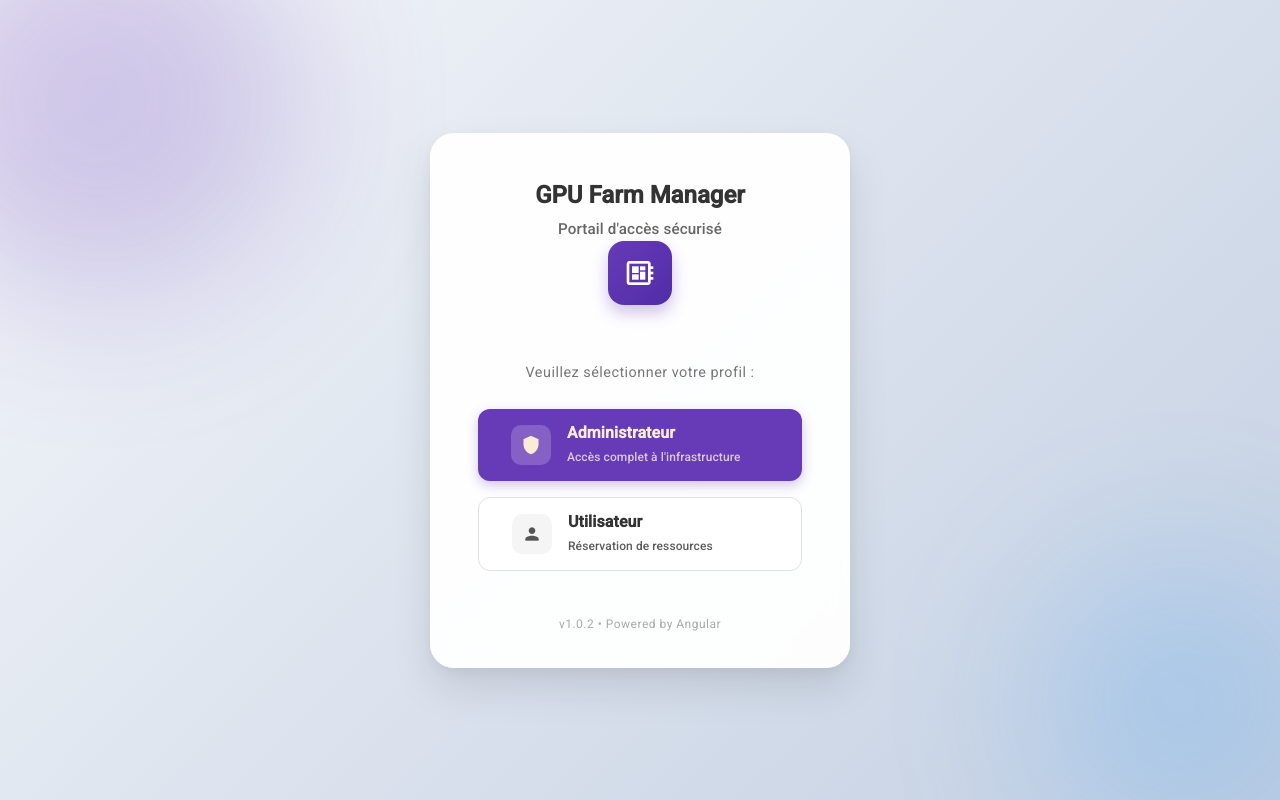
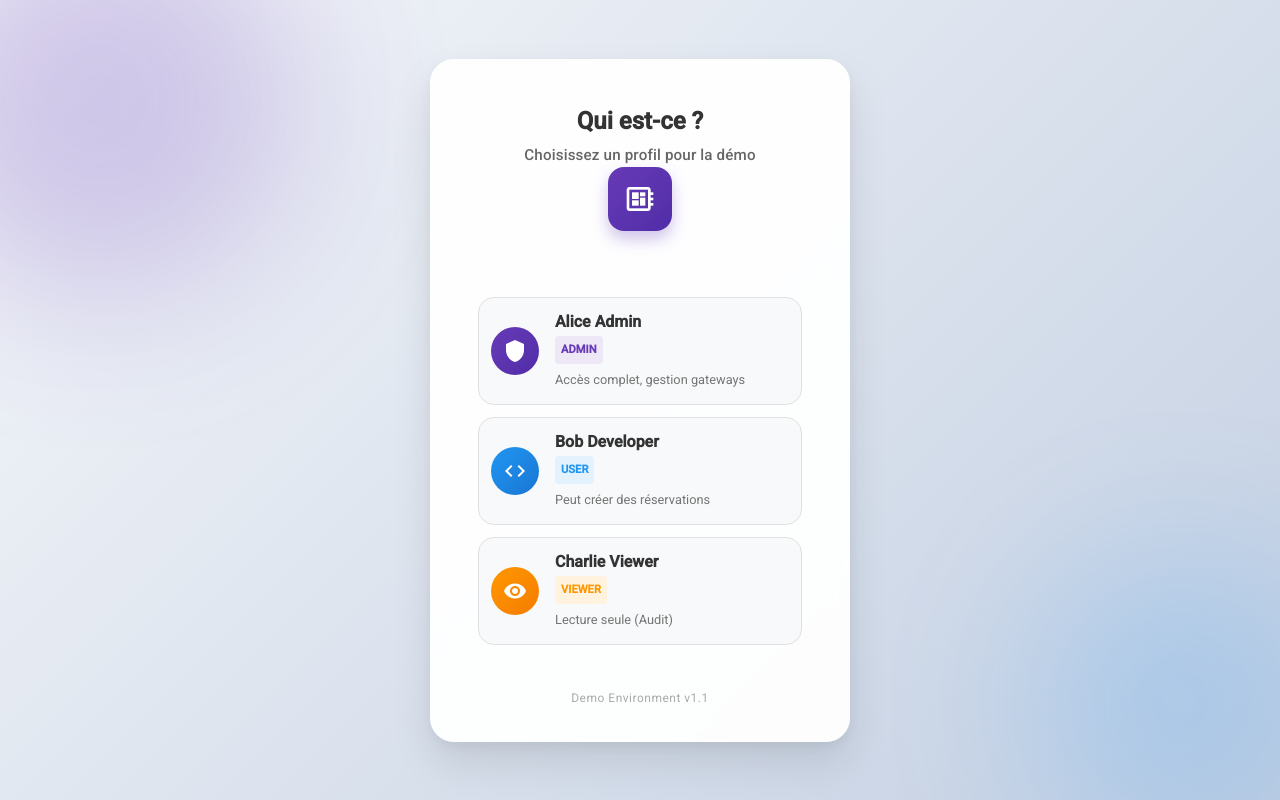
Before and after one commit to AlastorZaul/FemeGPU, an Angular app: page /login in a window 1280 px wide. Built offline with nearby package versions, Linux system fonts and the light colour scheme.

Commit message:
maj login avec gestion des rôles

```diff
--- a/src/app/app.routes.ts
+++ b/src/app/app.routes.ts
@@ -3,7 +3,6 @@ import {LayoutComponent} from './layout/layout.component';
 import {DashboardComponent} from './pages/dashboard/dashboard.component';
 import {NodeListComponent} from './pages/node-list/node-list.component';
 import {LoginComponent} from './pages/login/login.component';
-import {authGuard} from './services/auth.guard';
 import {GatewayManagementComponent} from './pages/gateway-management/gateway-management.component';
 import {NamespaceCreatorComponent} from './pages/namespace-creator/namespace-creator.component';
 import {ReservationListComponent} from './pages/reservation-list/reservation-list.component';
@@ -15,36 +14,51 @@ export const routes: Routes = [
   {
     path: '',
     component: LayoutComponent,
-    canActivate: [authGuard],
+    // Le layout de base reste protégé par le guard simple ou roleGuard
     children: [
       { path: '', redirectTo: 'dashboard', pathMatch: 'full' },
-      // On ajoute la donnée "breadcrumb" à chaque route
+      // Accessible à tout le monde connecté
       {
         path: 'dashboard',
         component: DashboardComponent,
         data: { breadcrumb: 'Dashboard' }
       },
+      // --- ZONES SÉCURISÉES ---
       {
-        path: 'node-list',
-        loadComponent: () => import('./pages/node-list/node-list.component').then(m => m.NodeListComponent),
-        canActivate: [roleGuard],
-        data: { roles: ['ADMIN', 'USER'], breadcrumb: 'Node List' }
+        path: 'nodes',
+        component: NodeListComponent,
+        canActivate: [roleGuard], // <--- Protection active
+        data: {
+          breadcrumb: 'Nodes',
+          roles: ['ADMIN', 'USER'] // Admin et User peuvent voir
+        }
+      },
+      {
+        path: 'gateways',
+        component: GatewayManagementComponent,
+        canActivate: [roleGuard], // <--- Protection active
+        data: {
+          breadcrumb: 'Gateways',
+          roles: ['ADMIN'] // SEUL L'ADMIN PEUT VOIR
+        }
       },
       {
         path: 'create-namespace',
         component: NamespaceCreatorComponent,
-        data: { breadcrumb: 'Créer un Namespace' }
+        canActivate: [roleGuard],
+        data: {
+          breadcrumb: 'Créer un Namespace',
+          roles: ['ADMIN', 'USER']
+        }
       },
       {
         path: 'reservations',
         component: ReservationListComponent,
-        data: { breadcrumb: 'Réservations Actives' }
-      },
-      {
-        path: 'gateway-management',
-        loadComponent: () => import('./pages/gateway-management/gateway-management.component').then(m => m.GatewayManagementComponent),
-        canActivate: [roleGuard], // Protection RBAC active !
-        data: { roles: ['ADMIN'], breadcrumb: 'Gateways' } // Seul un ADMIN peut entrer
+        canActivate: [roleGuard],
+        data: {
+          breadcrumb: 'Réservations Actives',
+          roles: ['ADMIN', 'USER']
+        }
       },
       { path: 'applications',
         component: ApplicationListComponent,
--- a/src/app/layout/layout.component.html
+++ b/src/app/layout/layout.component.html
@@ -47,7 +47,6 @@
         <mat-icon>logout</mat-icon>
         <span>Déconnexion</span>
       </a>
-
       <div class="user-profile">
         <mat-icon>account_circle</mat-icon>
         <span class="username">{{ authService.currentUser()?.username }}</span>
--- a/src/app/pages/login/login.component.html
+++ b/src/app/pages/login/login.component.html
@@ -1,51 +1,38 @@
 <div class="login-wrapper">
   <div class="bg-shape shape-1"></div>
   <div class="bg-shape shape-2"></div>
-  <div class="bg-shape shape-3"></div>
 
   <mat-card class="login-card">
     <mat-card-header class="login-header">
       <div class="logo-container">
         <mat-icon>developer_board</mat-icon>
       </div>
-      <mat-card-title>GPU Farm Manager</mat-card-title>
-      <mat-card-subtitle>Portail d'accès sécurisé</mat-card-subtitle>
+      <mat-card-title>Qui est-ce ?</mat-card-title>
+      <mat-card-subtitle>Choisissez un profil pour la démo</mat-card-subtitle>
     </mat-card-header>
 
     <mat-card-content>
-      <div class="login-actions">
-        <p class="instruction-text">Veuillez sélectionner votre profil :</p>
-
-        <button mat-flat-button class="role-button admin-btn" (click)="loginAs('ADMIN')">
-          <div class="btn-content">
-            <div class="icon-box">
-              <mat-icon>shield</mat-icon>
+      <div class="user-grid">
+        @for (user of users; track user.username) {
+          <button class="user-card-btn" (click)="login(user)">
+            <div class="avatar-circle" [ngClass]="user.roles[0].toLowerCase()">
+              <mat-icon>{{ user.icon }}</mat-icon>
             </div>
-            <div class="text-box">
-              <span class="role-title">Administrateur</span>
-              <span class="role-desc">Accès complet à l'infrastructure</span>
+            <div class="user-info">
+              <span class="name">{{ user.username }}</span>
+              <span class="role-badge" [ngClass]="user.roles[0].toLowerCase()">
+                {{ user.roles[0] }}
+              </span>
+              <span class="desc">{{ user.description }}</span>
             </div>
-          </div>
-          <mat-icon class="arrow">arrow_forward</mat-icon>
-        </button>
-
-        <button mat-stroked-button class="role-button user-btn" (click)="loginAs('USER')">
-          <div class="btn-content">
-            <div class="icon-box">
-              <mat-icon>person</mat-icon>
-            </div>
-            <div class="text-box">
-              <span class="role-title">Utilisateur</span>
-              <span class="role-desc">Réservation de ressources</span>
-            </div>
-          </div>
-          <mat-icon class="arrow">arrow_forward</mat-icon>
-        </button>
+            <mat-icon class="chevron">chevron_right</mat-icon>
+          </button>
+        }
       </div>
     </mat-card-content>
 
     <mat-card-footer>
-      <span class="version">v1.0.2 &bull; Powered by Angular</span>
+      <span class="version">Demo Environment v1.1</span>
     </mat-card-footer>
   </mat-card>
 </div>
--- a/src/app/pages/login/login.component.scss
+++ b/src/app/pages/login/login.component.scss
@@ -219,3 +219,95 @@ mat-card-footer {
     color: #aaa;
   }
 }
+
+.user-grid {
+  display: flex;
+  flex-direction: column;
+  gap: 12px;
+  margin-top: 10px;
+}
+
+.user-card-btn {
+  display: flex;
+  align-items: center;
+  width: 100%;
+  background: #f8f9fa;
+  border: 1px solid #e0e0e0;
+  border-radius: 16px;
+  padding: 12px;
+  cursor: pointer;
+  transition: all 0.2s ease;
+  text-align: left;
+
+  &:hover {
+    background: #fff;
+    border-color: #673ab7; // Primary color
+    transform: translateY(-2px);
+    box-shadow: 0 4px 12px rgba(0,0,0,0.08);
+
+    .chevron {
+      opacity: 1;
+      transform: translateX(0);
+    }
+  }
+}
+
+.avatar-circle {
+  width: 48px;
+  height: 48px;
+  border-radius: 50%;
+  display: flex;
+  align-items: center;
+  justify-content: center;
+  margin-right: 16px;
+  flex-shrink: 0;
+
+  mat-icon { font-size: 24px; width: 24px; height: 24px; color: white; }
+
+  // Couleurs selon le rôle
+  &.admin { background: linear-gradient(135deg, #673ab7, #512da8); }
+  &.user { background: linear-gradient(135deg, #2196f3, #1976d2); }
+  &.viewer { background: linear-gradient(135deg, #ff9800, #f57c00); }
+}
+
+.user-info {
+  flex-grow: 1;
+  display: flex;
+  flex-direction: column;
+
+  .name {
+    font-weight: 600;
+    font-size: 1rem;
+    color: #333;
+    display: flex;
+    align-items: center;
+    gap: 8px;
+  }
+
+  .role-badge {
+    font-size: 0.7rem;
+    padding: 2px 6px;
+    border-radius: 4px;
+    font-weight: bold;
+    text-transform: uppercase;
+    width: fit-content;
+    margin-top: 2px;
+    margin-bottom: 4px;
+
+    &.admin { background: #ede7f6; color: #673ab7; }
+    &.user { background: #e3f2fd; color: #2196f3; }
+    &.viewer { background: #fff3e0; color: #ff9800; }
+  }
+
+  .desc {
+    font-size: 0.8rem;
+    color: #757575;
+  }
+}
+
+.chevron {
+  color: #bdbdbd;
+  opacity: 0;
+  transform: translateX(-10px);
+  transition: all 0.2s ease;
+}
--- a/src/app/pages/login/login.component.ts
+++ b/src/app/pages/login/login.component.ts
@@ -1,24 +1,25 @@
 import {Component, inject} from '@angular/core';
-import {AuthService} from '../../services/auth.service'; // Importer AuthService
-import {FormsModule} from '@angular/forms';
+import {CommonModule} from '@angular/common';
 import {MatCardModule} from '@angular/material/card';
-import {MatFormFieldModule} from '@angular/material/form-field';
-import {MatInputModule} from '@angular/material/input';
 import {MatButtonModule} from '@angular/material/button';
-import {MatIcon} from '@angular/material/icon';
-import {UserRole} from '../../models/user.model';
+import {MatIconModule} from '@angular/material/icon';
+import {AuthService} from '../../services/auth.service';
+import {UserProfile} from '../../models/user.model';
 
 @Component({
   selector: 'app-login',
   standalone: true,
-  imports: [FormsModule, MatCardModule, MatFormFieldModule, MatInputModule, MatButtonModule, MatIcon],
+  imports: [CommonModule, MatCardModule, MatButtonModule, MatIconModule],
   templateUrl: './login.component.html',
   styleUrls: ['./login.component.scss']
 })
 export class LoginComponent {
   private authService = inject(AuthService);
 
-  loginAs(role: UserRole) {
-    this.authService.login(role);
+  // On récupère la liste des utilisateurs
+  users = this.authService.getAvailableUsers();
+
+  login(user: UserProfile) {
+    this.authService.login(user);
   }
 }
--- a/src/app/services/auth.guard.ts
+++ /dev/null
@@ -1,17 +0,0 @@
-import {inject} from '@angular/core';
-import {CanActivateFn, Router} from '@angular/router';
-import {AuthService} from './auth.service';
-
-export const authGuard: CanActivateFn = (route, state) => {
-  const authService = inject(AuthService);
-  const router = inject(Router);
-
-  // Si l'utilisateur est authentifié, on autorise l'accès
-  if (authService.isLoggedIn()) {
-    return true;
-  }
-
-  // Sinon, on le redirige vers la page de connexion
-  router.navigate(['/login']);
-  return false;
-};
--- a/src/app/services/auth.service.ts
+++ b/src/app/services/auth.service.ts
@@ -1,49 +1,72 @@
-import { Injectable, signal, computed } from '@angular/core';
-import { Router } from '@angular/router';
-import { UserProfile, UserRole } from '../models/user.model'; // Ajuste l'import selon où tu as mis l'interface
+import {Injectable, signal, computed} from '@angular/core';
+import {Router} from '@angular/router';
+import {UserProfile, UserRole} from '../models/user.model';
+
+
+export const MOCK_USERS: (UserProfile & { description: string, icon: string })[] = [
+  {
+    username: 'Alice Admin',
+    email: 'alice@admin.local',
+    roles: ['ADMIN'],
+    token: 'admin-token',
+    description: 'Accès complet, gestion gateways',
+    icon: 'shield_person'
+  },
+  {
+    username: 'Bob Developer',
+    email: 'bob@dev.local',
+    roles: ['USER'],
+    token: 'user-token',
+    description: 'Peut créer des réservations',
+    icon: 'code'
+  },
+  {
+    username: 'Charlie Viewer',
+    email: 'charlie@audit.local',
+    roles: ['VIEWER'], // Assure-toi d'avoir ajouté 'VIEWER' dans ton type UserRole
+    token: 'viewer-token',
+    description: 'Lecture seule (Audit)',
+    icon: 'visibility'
+  }
+];
 
 @Injectable({
   providedIn: 'root'
 })
 export class AuthService {
-  // Signal qui contient l'état actuel de l'utilisateur (null = non connecté)
   public currentUser = signal<UserProfile | null>(null);
-
-  // Signal dérivé pour savoir si on est connecté
   public isLoggedIn = computed(() => !!this.currentUser());
 
   constructor(private router: Router) {
-    // Restauration de session (simulation)
-    const savedUser = localStorage.getItem('mock_sso_user');
-    if (savedUser) {
-      this.currentUser.set(JSON.parse(savedUser));
+    // Restauration session
+    const saved = localStorage.getItem('user_profile');
+    if (saved) {
+      this.currentUser.set(JSON.parse(saved));
     }
   }
 
-  // Simulation du login SSO
-  login(role: UserRole = 'USER'): void {
-    const mockUser: UserProfile = {
-      username: role === 'ADMIN' ? 'AdminSystem' : 'JohnDoe',
-      email: role === 'ADMIN' ? 'admin@fermegpu.local' : 'user@fermegpu.local',
-      roles: [role], // On assigne le rôle choisi
-      token: 'fake-jwt-token-xyz-123'
-    };
+  // Retourne la liste pour l'affichage
+  getAvailableUsers() {
+    return MOCK_USERS;
+  }
 
-    this.currentUser.set(mockUser);
-    localStorage.setItem('mock_sso_user', JSON.stringify(mockUser));
+  // Login simplifié : on passe directement l'objet utilisateur
+  login(user: UserProfile): void {
+    this.currentUser.set(user);
+    localStorage.setItem('user_profile', JSON.stringify(user));
     this.router.navigate(['/dashboard']);
   }
 
   logout(): void {
+    localStorage.removeItem('user_profile');
     this.currentUser.set(null);
-    localStorage.removeItem('mock_sso_user');
     this.router.navigate(['/login']);
   }
 
-  // Vérifie si l'utilisateur a l'un des rôles requis
   hasAnyRole(requiredRoles: UserRole[]): boolean {
     const user = this.currentUser();
     if (!user) return false;
+    if (!requiredRoles || requiredRoles.length === 0) return true;
     return user.roles.some(role => requiredRoles.includes(role));
   }
 }
--- a/src/app/services/role.guard.ts
+++ b/src/app/services/role.guard.ts
@@ -1,31 +1,39 @@
-import { inject } from '@angular/core';
-import { CanActivateFn, Router, ActivatedRouteSnapshot } from '@angular/router';
-import { AuthService } from './auth.service';
-import { UserRole } from '../models/user.model';
-import { MatSnackBar } from '@angular/material/snack-bar';
+import {inject} from '@angular/core';
+import {CanActivateFn, Router} from '@angular/router';
+import {AuthService} from './auth.service';
+import {MatSnackBar} from '@angular/material/snack-bar';
+import {UserRole} from '../models/user.model';
 
-export const roleGuard: CanActivateFn = (route: ActivatedRouteSnapshot, state) => {
+export const roleGuard: CanActivateFn = (route, state) => {
   const authService = inject(AuthService);
   const router = inject(Router);
   const snackBar = inject(MatSnackBar);
 
-  // 1. Récupérer les rôles attendus depuis la configuration de la route
-  const expectedRoles = route.data['roles'] as UserRole[];
-
-  // 2. Si pas connecté -> Login
+  // 1. Vérifier si connecté
   if (!authService.isLoggedIn()) {
     router.navigate(['/login']);
     return false;
   }
 
+  // 2. Récupérer les rôles attendus par la route
+  const expectedRoles = route.data['roles'] as UserRole[];
+
+  const currentUser = authService.currentUser();
+  console.log('🔍 DEBUG GUARD:', {
+    user: currentUser,
+    userRoles: currentUser?.roles,
+    requiredRoles: expectedRoles
+  });
+
   // 3. Vérifier les droits
-  const hasRole = authService.hasAnyRole(expectedRoles);
-
-  if (!hasRole) {
-    snackBar.open('Accès refusé : Droits insuffisants', 'OK', { duration: 3000 });
-    // Optionnel : rediriger vers une page "Access Denied" ou rester sur place
+  if (authService.hasAnyRole(expectedRoles)) {
+    return true;
+  } else {
+    // Accès refusé
+    snackBar.open(`Accès refusé. Rôle requis : ${expectedRoles?.join(', ')}`, 'OK', {duration: 5000});
+    // Optionnel : rediriger vers dashboard si déjà connecté mais mauvais droits
+    router.navigate(['/dashboard']);
     return false;
   }
 
-  return true;
 };
```
Also changed, not shown: 1 other file (tests, documents, lock files or other folders).
